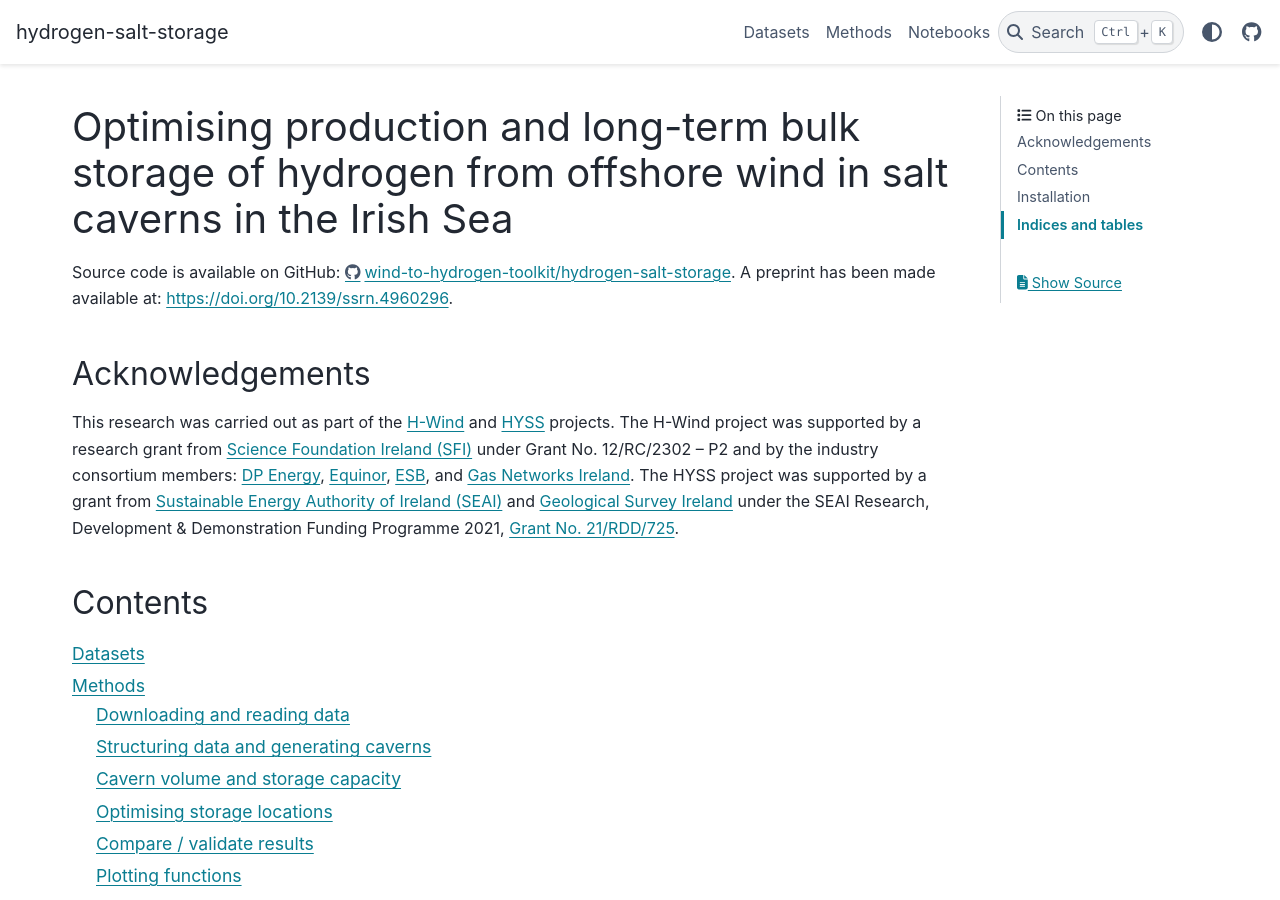
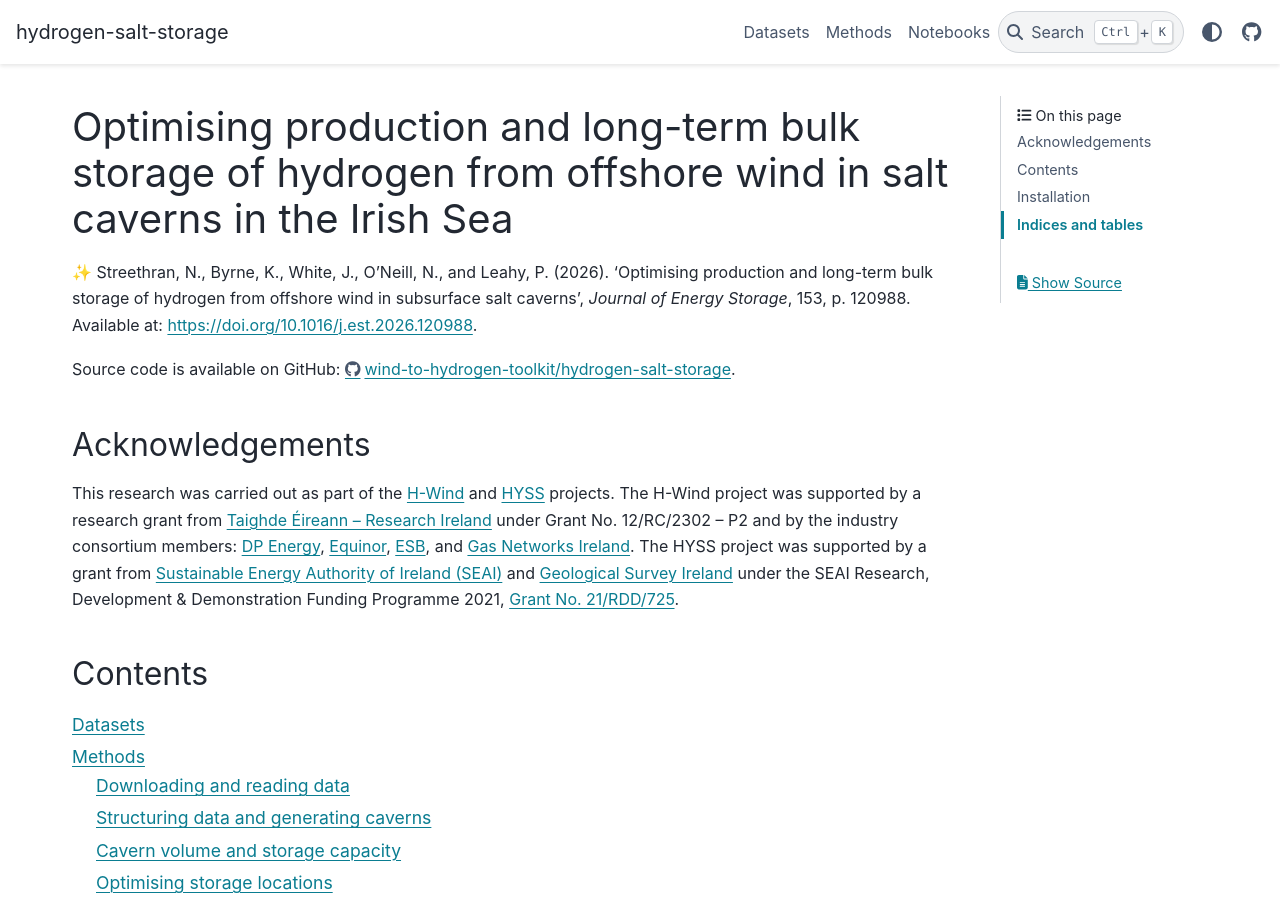
Before and after one commit to wind-to-hydrogen-toolkit/hydrogen-salt-storage, a Sphinx documentation site: the page built from docs/index.rst, in a window 1280 px wide and 900 px high. Built offline with Sphinx 7.4.7 and the PyData theme 0.15.4, drawn with Linux system fonts in a browser that asks for light colours; pages that are not in the unit, such as notebooks, are missing from menus; some of the changed text lies outside the part shown.

```diff
--- a/docs/conf.py
+++ b/docs/conf.py
@@ -11,7 +11,7 @@ sys.path.append("..")
 # https://www.sphinx-doc.org/en/master/usage/configuration.html#project-information
 
 project = "hydrogen-salt-storage"
-copyright = "2023-2025, Nithiya Streethran"
+copyright = "2023-2026, Nithiya Streethran"
 author = "Nithiya Streethran"
 
 github_url = f"https://github.com/wind-to-hydrogen-toolkit/{project}"
--- a/docs/index.rst
+++ b/docs/index.rst
@@ -6,14 +6,15 @@
 Optimising production and long-term bulk storage of hydrogen from offshore wind in salt caverns in the Irish Sea
 ================================================================================================================
 
+✨ Streethran, N., Byrne, K., White, J., O'Neill, N., and Leahy, P. (2026). 'Optimising production and long-term bulk storage of hydrogen from offshore wind in subsurface salt caverns', *Journal of Energy Storage*, 153, p. 120988. Available at: https://doi.org/10.1016/j.est.2026.120988.
+
 Source code is available on GitHub: https://github.com/wind-to-hydrogen-toolkit/hydrogen-salt-storage.
-A preprint has been made available at: https://doi.org/10.2139/ssrn.4960296.
 
 Acknowledgements
 ----------------
 
 This research was carried out as part of the `H-Wind <https://www.marei.ie/project/h-wind/>`_ and `HYSS <https://hyss.ie/>`_ projects.
-The H-Wind project was supported by a research grant from `Science Foundation Ireland (SFI) <https://www.sfi.ie/>`_ under Grant No. 12/RC/2302 – P2 and by the industry consortium members: `DP Energy <https://dpenergy.com/>`_, `Equinor <https://www.equinor.com/>`_, `ESB <https://esb.ie/>`_, and `Gas Networks Ireland <https://www.gasnetworks.ie/>`_.
+The H-Wind project was supported by a research grant from `Taighde Éireann – Research Ireland <https://www.researchireland.ie/>`_ under Grant No. 12/RC/2302 – P2 and by the industry consortium members: `DP Energy <https://dpenergy.com/>`_, `Equinor <https://www.equinor.com/>`_, `ESB <https://esb.ie/>`_, and `Gas Networks Ireland <https://www.gasnetworks.ie/>`_.
 The HYSS project was supported by a grant from `Sustainable Energy Authority of Ireland (SEAI) <https://www.seai.ie/>`_ and `Geological Survey Ireland <https://www.gsi.ie/>`_ under the SEAI Research, Development & Demonstration Funding Programme 2021, `Grant No. 21/RDD/725 <https://www.seai.ie/seai-research/research-database/research-projects/details/hydrogen-salt-storage-assessment-hyss>`_.
 
 Contents
--- a/h2ss/__init__.py
+++ b/h2ss/__init__.py
@@ -9,4 +9,4 @@ https://github.com/wind-to-hydrogen-toolkit/hydrogen-salt-storage
 __author__ = """Nithiya Streethran"""
 __email__ = "nmstreethran@gmail.com"
 __version__ = "2024.09.0"
-__copyright__ = "Copyright (C) 2023-2025 N. Streethran"
+__copyright__ = "Copyright (C) 2023-2026 N. Streethran"
```
Also changed, not shown: CHANGELOG.md (+13 -1 lines), README.md (+4 -3 lines), 1 other file.
